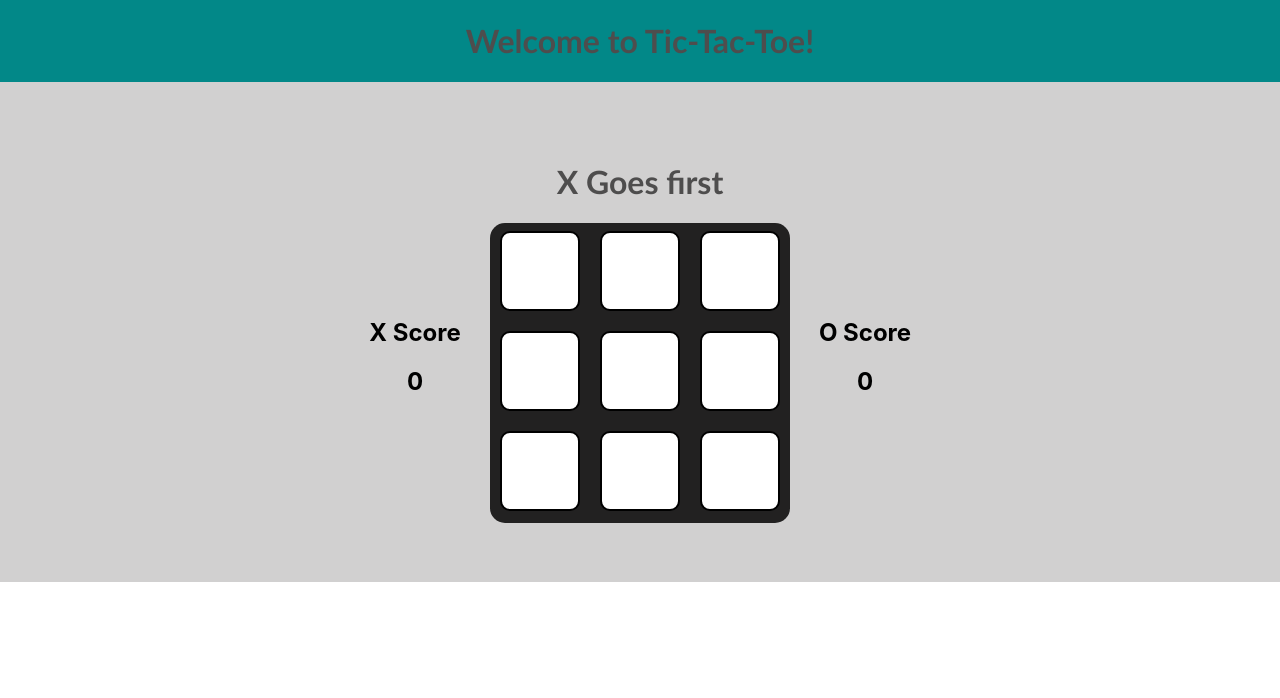
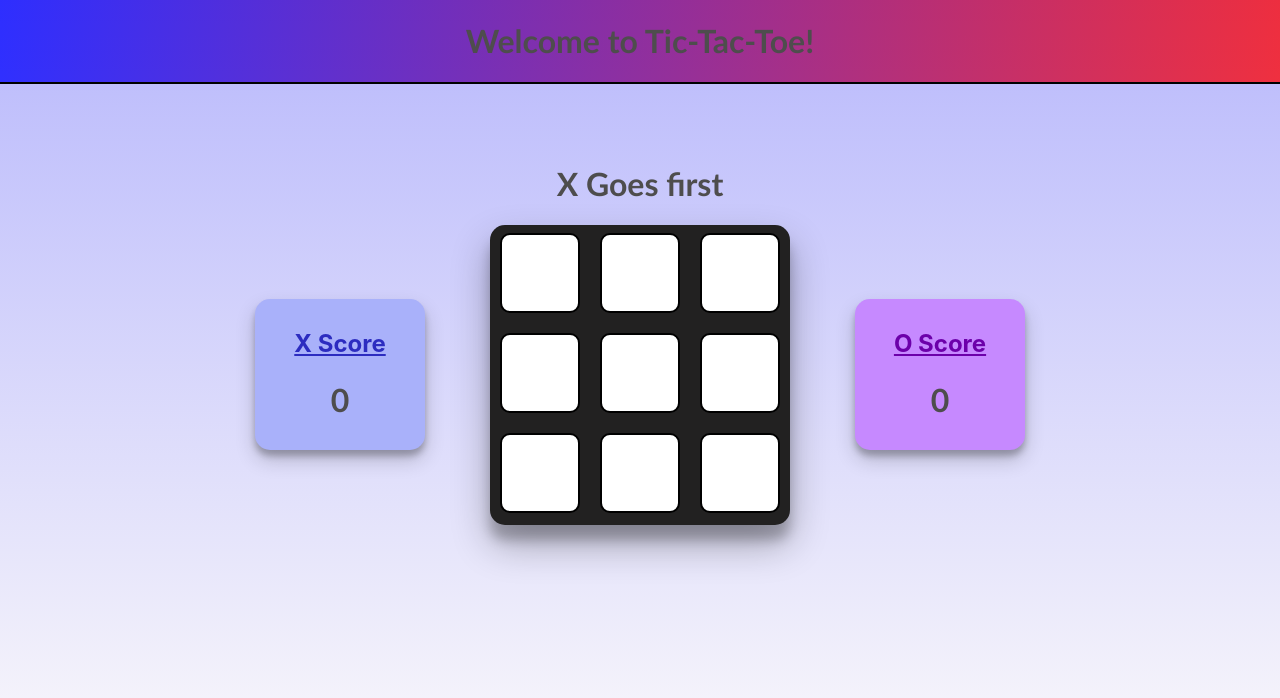
Before and after one commit to yehoshuayaakov/tic-tac-toe-game-React, a React (Create React App) app: page / in a window 1280 px wide. Shown: the top 698 px of the page. Built offline with nearby package versions, Linux system fonts and the light colour scheme.

Commit message:
css additions

```diff
--- a/src/App.css
+++ b/src/App.css
@@ -1,7 +1,8 @@
 .App {
   text-align: center;
-  background-color: rgb(209, 208, 208);
-  height: 100%;
+  background: linear-gradient rgb(202, 202, 255);
+  background: linear-gradient(to bottom, rgb(184, 184, 252), rgba(252, 250, 250, 0.877));
+  min-height: 100vh;
 
 }
 .board {
--- a/src/Components/Layout/Board.js
+++ b/src/Components/Layout/Board.js
@@ -63,9 +63,9 @@ const Board = () => {
                 </div>}
                 {isWinner && <h1 className={styles.topMessage}>Game Over!</h1>}
                 <div className={styles.contentContainer}>
-                    <div className={styles.scoreArea}>
+                    <div className={styles.scoreAreaX}>
                         <h2>X Score</h2>
-                        <div><h2>{xScore}</h2></div>
+                        <div><h1>{xScore}</h1></div>
                     </div>
                     <div className={styles.board}>
                         {boxes.map((box, i) => (
@@ -84,9 +84,9 @@ const Board = () => {
 
                         )}
                     </div>
-                    <div className={styles.scoreArea}>
-                        <h2 >O Score</h2>
-                        <div><h2>{oScore}</h2></div>
+                    <div className={styles.scoreAreaO}>
+                        <h2>O Score</h2>
+                        <div><h1>{oScore}</h1></div>
                     </div>
                 </div>
                 {isWinner && <div><h1>{winner} is the WINNER!!!</h1>
--- a/src/Components/Layout/Board.module.css
+++ b/src/Components/Layout/Board.module.css
@@ -3,21 +3,56 @@
     flex-direction: column;
 }
 .contentContainer {
-    display: flex;
-    justify-content: space-around;
-    align-items: center;
+    /* display: flex;
+    justify-content: space-around; */
+    /* align-items: center; */
+    display: grid;
+    grid-template-columns: repeat(3, 1fr);
 }
-.scoreArea{
-    height: 150px;
+.scoreAreaX{
+    /* height: 150px;
+    width: 150px; */
+    align-self: center;
+    height: auto;
     width: 150px;
-    align-items: center;
+    justify-self: center;
+    padding: 10px;
+    /* border: 1px solid black; */
+    border-radius: 15px;
+    background-color: rgb(169, 177, 250);
+    box-shadow: rgba(0, 0, 0, 0.19) 0px 10px 20px, rgba(0, 0, 0, 0.23) 0px 6px 6px;
 
+    color: rgb(44, 44, 192);
+
+}
+.scoreAreaX h2 {
+    text-decoration: underline;
+    margin-bottom: 0;
+}
+.scoreAreaO{
+    /* height: 150px;
+    width: 150px; */
+    align-self: center;
+    height: auto;
+    width: 150px;
+    justify-self: center;
+    padding: 10px;
+    /* border: 1px solid black; */
+    border-radius: 15px;
+    background-color: rgb(198, 137, 255);
+    box-shadow: rgba(0, 0, 0, 0.19) 0px 10px 20px, rgba(0, 0, 0, 0.23) 0px 6px 6px;
+    color: rgb(108, 0, 170);
+}
+.scoreAreaO h2 {
+    text-decoration: underline;
+    width: auto;
 }
 .board {
     height: 300px;
     width: 300px;
     background-color: rgb(34, 33, 33);
-    display: flex;
+    box-shadow: rgba(0, 0, 0, 0.3) 0px 19px 38px, rgba(0, 0, 0, 0.22) 0px 15px 12px;
+     display: flex;
     flex-direction: row;
     justify-content: space-around;
     flex-wrap: wrap;
--- a/src/Components/Layout/Header.module.css
+++ b/src/Components/Layout/Header.module.css
@@ -1,10 +1,12 @@
 .header {
     height: 14%;
-    background-color: rgb(2, 136, 136);
+    background: linear-gradient(to right, rgba(0,0,255,0.75), rgba(255,0,0,0.75));
+    /* background-color: rgb(2, 136, 136); */
     text-align: center;
     display: flex;
     align-items: center;
     justify-content: center;
+    border-bottom : black 2px solid;
 }
 h1 {
 color: rgb(78, 77, 77);
```
